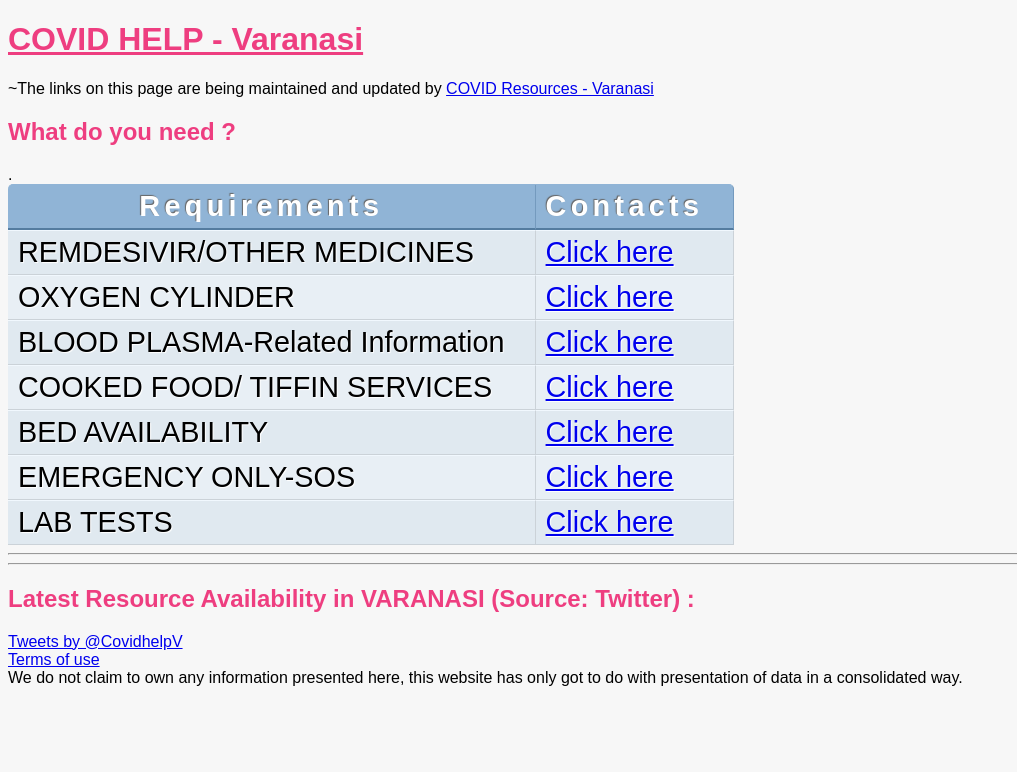
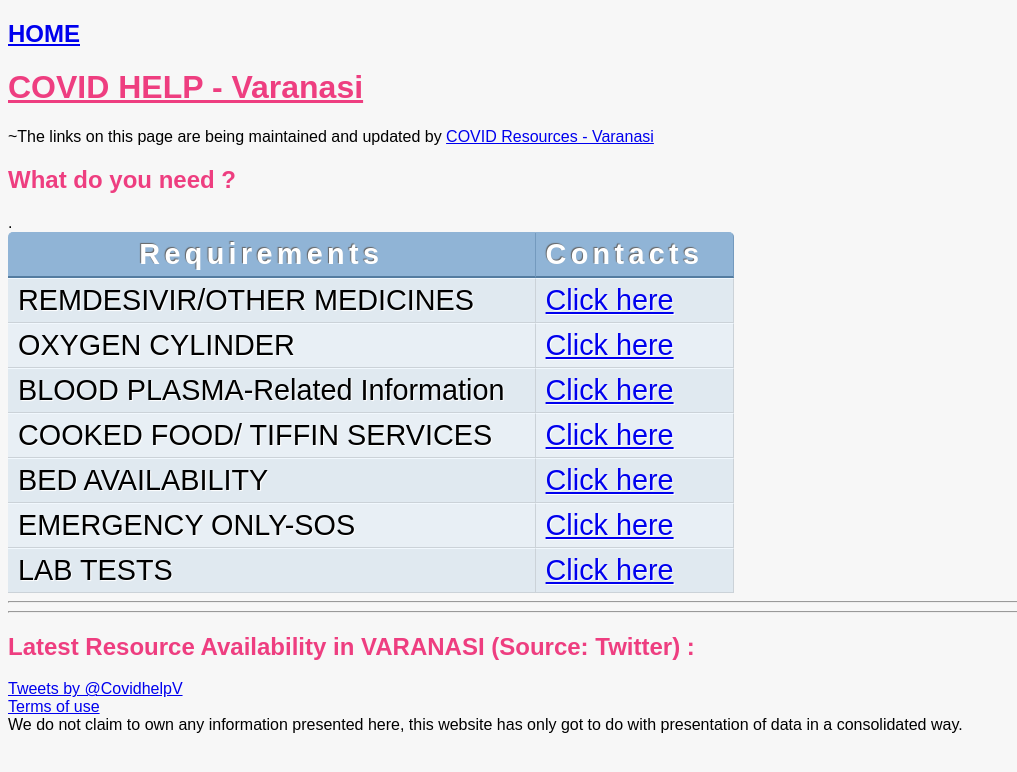
Before and after one commit to covidhelpforall/covidhelpforall.github.io, a plain HTML site: page varanasi.html in a window 1280 px wide. Shown: the whole page, without its empty margins (0-1017 px from the left). Drawn offline with Linux system fonts and the light colour scheme.

Commit message:
Update varanasi.html

```diff
--- a/varanasi.html
+++ b/varanasi.html
@@ -44,6 +44,7 @@
     <link href="css/styles.css" type="text/css" rel="stylesheet" />
 </head>
 <body>
+	<h2> <a href="https://covidhelpforall.github.io/"> HOME </a> </h2>
 	<h1><u>COVID HELP - Varanasi</u></h1>
 	~The links on this page are being maintained and updated by <a href="https://www.notion.so/COVID-Resources-Varanasi-18c21429af0a4e838db735c893c23172"> COVID Resources - Varanasi </a>
 
```
